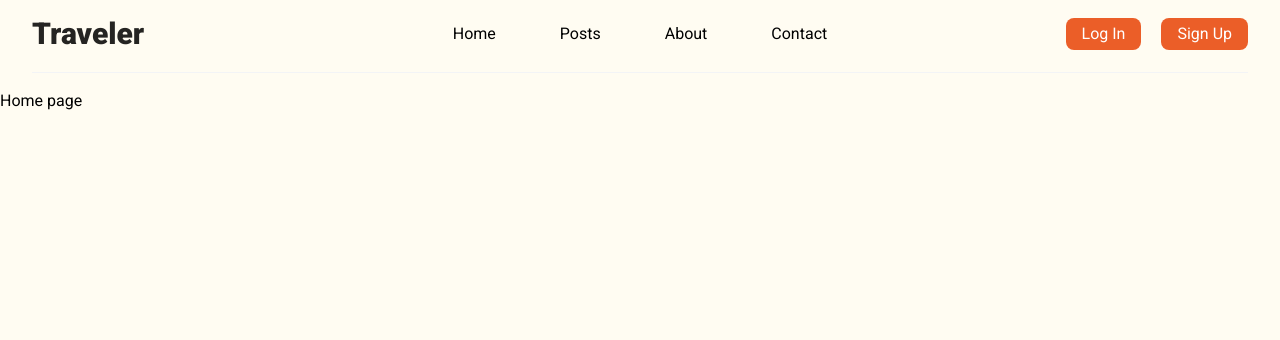
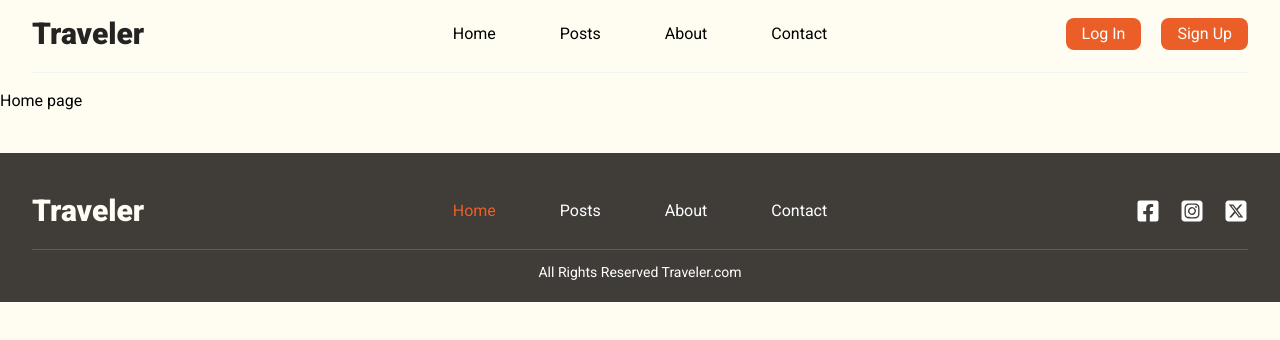
Before and after one commit to kh9z/course-work, a Next.js app: page / in a window 1280 px wide. Shown: the top 340 px of the page. Built offline with nearby package versions, Linux system fonts and the light colour scheme.

Commit message:
useMenuActive(custom hook) & footer component

```diff
--- /dev/null
+++ b/app/(site)/about/page.tsx
@@ -0,0 +1,11 @@
+
+
+const page = () => {
+    return (
+        <div>
+            About page
+        </div>
+    )
+};
+
+export default page;
--- a/app/(site)/layout.tsx
+++ b/app/(site)/layout.tsx
@@ -1,9 +1,10 @@
-import type { Metadata } from "next";
-import { Roboto } from "next/font/google";
+import type {Metadata} from "next";
+import {Roboto} from "next/font/google";
 import "./globals.css";
 import Navbar from "@/components/shared/Navbar";
+import Footer from "@/components/shared/Footer";
 
-const roboto = Roboto({ subsets: ["latin"], weight: ["100", "400", "700", "900"] });
+const roboto = Roboto({subsets: ["latin"], weight: ["100", "400", "700", "900"]});
 
 export const metadata: Metadata = {
     title: "Traveler",
@@ -17,7 +18,11 @@
 }>) {
     return (
         <html lang="ua">
-      <body className={`${roboto.className} overflow-x-hidden bg-light`}><Navbar/>{children}</body>
+        <body className={`${roboto.className} overflow-x-hidden bg-light`}>
+        <Navbar/>
+        {children}
+        <Footer/>
+        </body>
         </html>
     );
 }
--- /dev/null
+++ b/components/shared/Footer.tsx
@@ -0,0 +1,48 @@
+"use client"
+import {FaSquareXTwitter, FaSquareInstagram} from "react-icons/fa6";
+import {FaFacebookSquare} from "react-icons/fa";
+import useMenuActive from "@/hooks/useMenuActive";
+import {navLinks} from "@/constants";
+import Route from "@/components/ui/Route";
+import Link from "next/link";
+
+const footer = () => {
+    return (
+        <div className="w-full py-5 bg-tertiary mt-10 ">
+            <div className="w-[95%] mx-auto max-w-[1450px]">
+                <div
+                    className="py-5 border-b border-gray-300 border-opacity-20 flex justify-between items-center max-md:gap-8">
+                    <div className="flex-1">
+                        <Link href={"/"}>
+                            <h1 className="text-3xl font-extrabold text-light">
+                                Traveler
+                            </h1>
+                        </Link>
+                    </div>
+                    <ul className="flex items-center justify-center gap-16 flex-1 text-white max-md:flex-col max-md:gap-5">
+                        {navLinks.map((link, index) => {
+                            const isActive = useMenuActive(link.route)
+                            return (
+                                <li key={index}>
+                                    <Route route={link.route} label={link.label}
+                                           isActive={isActive}
+                                    />
+                                </li>
+                            );
+                        })}
+                    </ul>
+                    <div className="flex gap-5 text-white flex-1 justify-end text-2xl">
+                        <FaFacebookSquare/>
+                        <FaSquareInstagram/>
+                        <FaSquareXTwitter/>
+                    </div>
+                </div>
+                <div className="w-full text-center mt-3 text-sm text-white">
+                    <span>All Rights Reserved Traveler.com</span>
+                </div>
+            </div>
+        </div>
+    )
+};
+
+export default footer;
--- a/components/shared/MobileMenu.tsx
+++ b/components/shared/MobileMenu.tsx
@@ -6,6 +6,7 @@
 import {navLinks} from "@/constants";
 import Link from "next/link";
 import Route from "@/components/ui/Route";
+import useMenuActive from "@/hooks/useMenuActive";
 
 const MobileMenu = () => {
     const [openMobileMenu, setOpenMobileMenu] = useState(false)
@@ -36,12 +37,16 @@
                             </div>
                         </div>
                         <ul className="flex items-center justify-center gap-10 flex-col mt-5 flex-1 py-5 border-b ">
-                            {navLinks.map((link, index) => (
-                                <li key={index}>
-                                    <Route route={link.route} label={link.label}
-                                           onClick={() => setOpenMobileMenu(false)}/>
-                                </li>
-                            ))}
+                            {navLinks.map((link, index) => {
+                                const isActive = useMenuActive(link.route)
+                                return (
+                                    <li key={index}>
+                                        <Route route={link.route} label={link.label}
+                                               isActive={isActive}
+                                               onClick={() => setOpenMobileMenu(false)}/>
+                                    </li>
+                                );
+                            })}
                         </ul>
                         <div className="flex gap-5 flex-1 flex-col py-5">
                             <Button text="Log In" onClick={() => null} aria="Log in button"/>
--- a/components/shared/Navbar.tsx
+++ b/components/shared/Navbar.tsx
@@ -6,11 +6,27 @@
 import MobileMenu from "@/components/shared/MobileMenu";
 import {useEffect, useState} from "react";
 import clsx from "clsx";
+import useMenuActive from "@/hooks/useMenuActive";
 
-const Navbar = () =>{
-    return(
+const Navbar = () => {
+    const [isScrolling, setIsScrolling] = useState(false)
+    useEffect(() => {
+        const handleScroll = () => {
+            if (window.scrollY > 0) {
+                setIsScrolling(true)
+            } else {
+                setIsScrolling(false)
+            }
+        };
+        window.addEventListener("scroll", handleScroll)
+        return () => {
+            window.removeEventListener("scroll", handleScroll)
+        }
+    }, []);
+    return (
         <nav className="py-4 w-full">
-            <div className="w-[95%] mx-auto max-w-[1450px] flex items-center justify-between pb-5 border-b border-gray-100">
+            <div
+                className="w-[95%] mx-auto max-w-[1450px] flex items-center justify-between pb-5 border-b border-gray-100">
                 <div className="flex-1">
                     <Link href={"/"}>
                         <h1 className="text-3xl font-extrabold text-secondary">
@@ -19,11 +35,14 @@
                     </Link>
                 </div>
                 <ul className="flex items-center justify-center gap-16 flex-2 max-md:hidden">
-                    {navLinks.map((link, index) => (
-                        <li key={index}>
-                            <Route route={link.route} label={link.label}/>
-                        </li>
-                    ))}
+                    {navLinks.map((link, index) => {
+                        const isActive = useMenuActive(link.route)
+                        return (
+                            <li key={index}>
+                                <Route route={link.route} label={link.label}/>
+                            </li>
+                        );
+                    })}
                 </ul>
                 <div className="flex gap-5 flex-1 justify-end max-md:hidden">
                     <Button text="Log In" onClick={() => null} aria="Log in button"/>
--- a/components/ui/Route.tsx
+++ b/components/ui/Route.tsx
@@ -13,7 +13,7 @@
           href={route}
           onClick={onClick}
           className={clsx(
-              isActive && "text-primary rounded-none bg-transparent",
+              isActive && "text-primary",
           )}
 
       >{label}</Link>
--- /dev/null
+++ b/hooks/useMenuActive.tsx
@@ -0,0 +1,11 @@
+import {useRouter, usePathname} from "next/navigation";
+
+
+const useMenuActive = (route: any) => {
+    const router = useRouter()
+    const pathname = usePathname()
+    const isActive = (pathname.includes(route) && route.length > 1) || pathname === route
+    return isActive;
+};
+
+export default useMenuActive;
```
Lines whose indentation alone changed are shown as unchanged.
